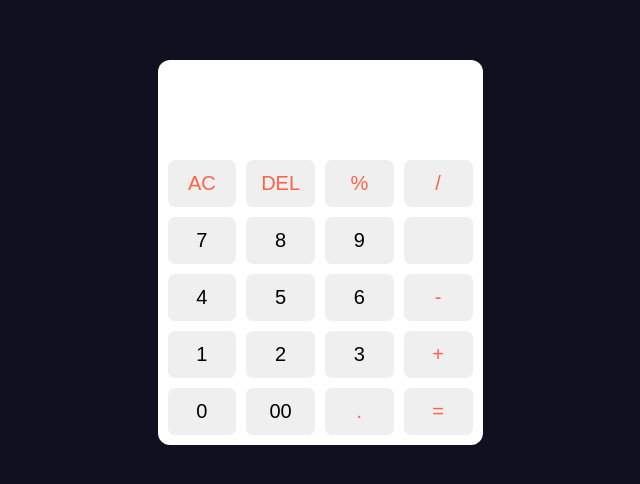
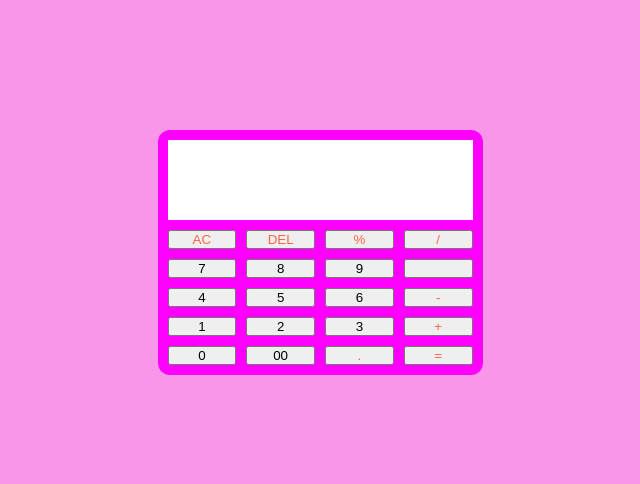
Before and after one commit to bluwpro/kalkulator, a plain HTML site: page index.html in a window 1280 px wide. Shown: the part 148-632 px from the top of the page, without its empty margins (320-960 px from the left). Drawn offline with Linux system fonts and the light colour scheme.

Commit message:
Create style.css
Corrected CSS properties and class names for consistency. Updated background colors and layout styles.

```diff
--- a/style.css
+++ b/style.css
@@ -1,8 +1,15 @@
-* {
+*{
   font-family: 'Poppins', sans-serif;
   margin: 0;
   padding: 0;
-  box-sizing: border-box;
+  box-sizing: border-border;
+}
+
+.Container {
+  max-width: 600px;
+  background: #f0f;
+  padding: 10px;
+  border-radius: 12px;
 }
 
 body {
@@ -10,41 +17,35 @@ body {
   align-items: center;
   justify-content: center;
   height: 100vh;
-  background: #0F1120;
+  background: #f897e9;
 }
 
-.container {
-  max-width: 600px;
-  background: #fff;
-  padding: 10px;
-  border-radius: 12px;
-}
-
-.container input {
+.Container input {
 padding: 20px;
 height: 80px;
+width: 100%;
 outline: none;
 pointer-events: none;
 margin-bottom: 10px;
 border: 0;
-  text-align: right;
+text-align:right;
 font-size: 20px;
 }
 
-.buttons {
+.buttons{
 display: grid;
-  grid-template-columns: repeat(4, 1fr);
+grid-template-columns: repeat(4,1fr);
 gap: 10px;
 }
 
-.buttons button {
+buttons button {
 padding: 12px 10px;
 font-size: 20px;
-  cursor: pointer;
+Cursor: pointer;
 border: none;
 border-radius: 7px;
 }
 
-.Operator {
+.operator{
   color: tomato;
 }
```
Lines whose indentation alone changed are shown as unchanged.
